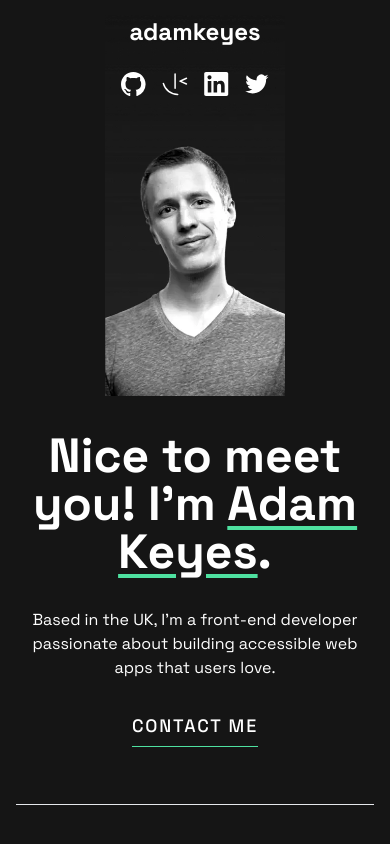
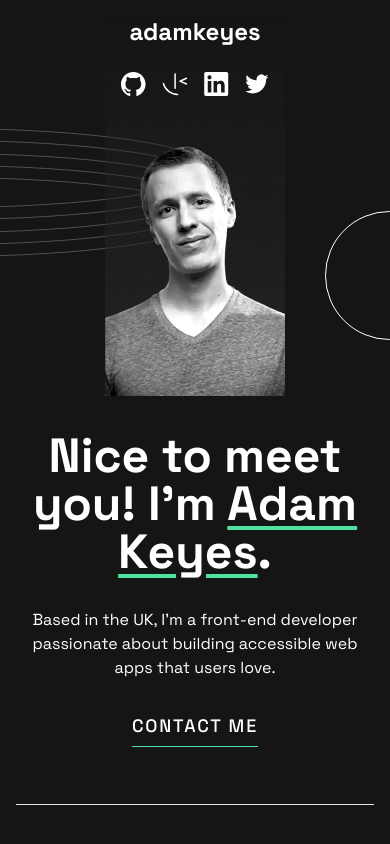
Before and after one commit to moutafatin1/one-page-portfolio, a React (Vite) app: page / in a window 390 px wide. Built offline with nearby package versions, Linux system fonts and the light colour scheme.

Commit message:
add pattern, finished the first section mobile version

```diff
--- a/src/App.tsx
+++ b/src/App.tsx
@@ -1,6 +1,8 @@
 import ProfileDesktop from "./assets/images/image-profile-desktop.webp";
 import ProfileMobile from "./assets/images/image-profile-mobile.webp";
 import ProfileTablet from "./assets/images/image-profile-tablet.webp";
+import { PatternCircle } from "./components/common/PatternCircle";
+import { PatternRings } from "./components/common/PatternRings";
 
 import { FronendmentorIcon } from "./components/icons/FronendmentorIcon";
 import { GithubIcon } from "./components/icons/GithubIcon";
@@ -21,6 +23,8 @@ const App = () => {
       </header>
 
       <section className="mx-4 mt-80 border-b pb-16">
+        <PatternCircle className="fixed -right-16 top-1/4 -z-10" />
+        <PatternRings className="fixed -left-80 top-32 -z-10" />
         <picture>
           <source media="(min-width: 1024px)" srcSet={ProfileDesktop} />
           <source media="(min-width: 640px)" srcSet={ProfileTablet} />
```
